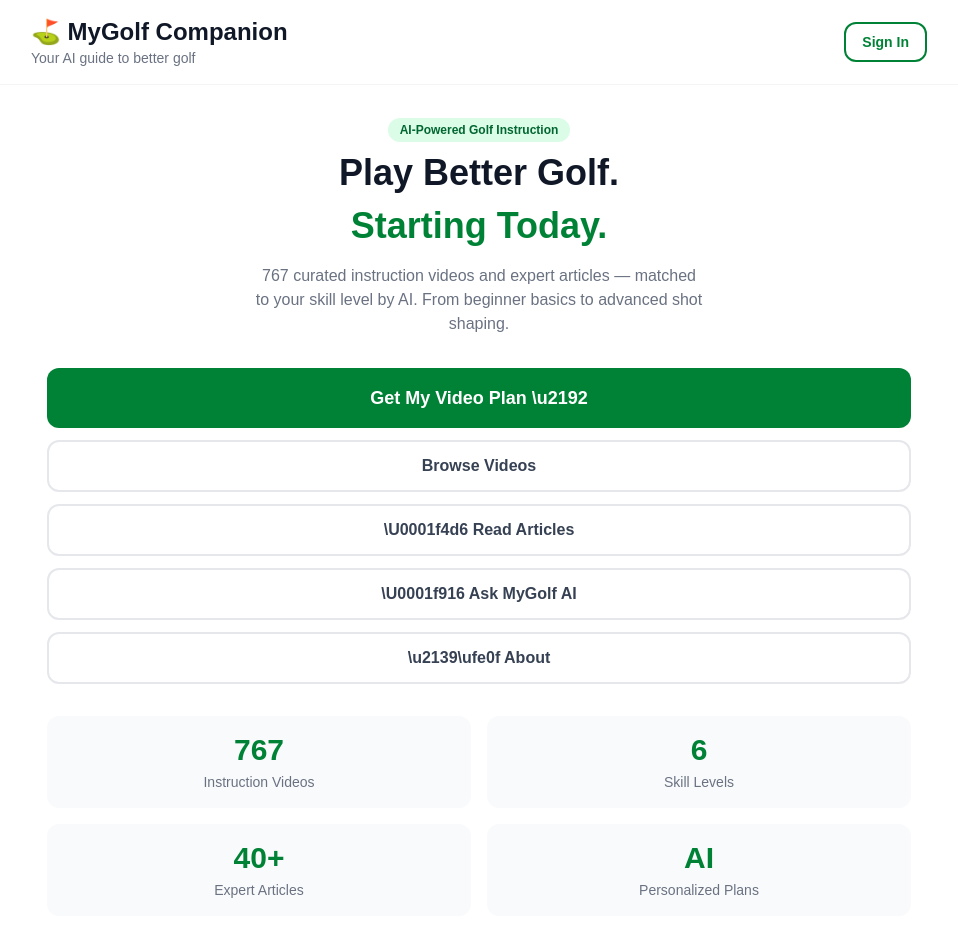
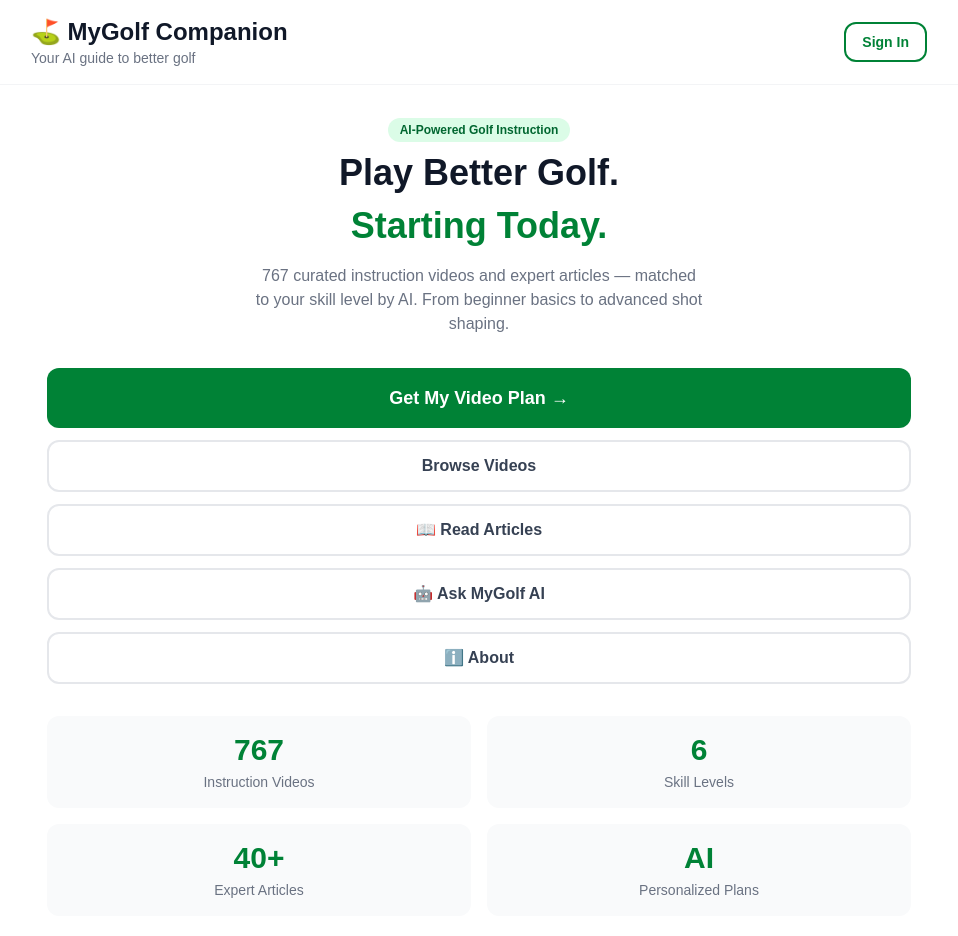
Before and after one commit to bd9356-gif/golf-ai-companion, a Next.js app: page / in a window 1280 px wide. Shown: the top 936 px of the page, without its empty margins (161-1119 px from the left). Built offline with nearby package versions, Linux system fonts and the light colour scheme; no server answers.

Commit message:
Fix landing page - clean emojis, Sign In button

```diff
--- a/app/page.js
+++ b/app/page.js
@@ -39,7 +39,7 @@ export default function HomePage() {
           </div>
           {user ? (
             <a href="/profile" className="text-sm font-semibold text-green-700 hover:underline">
-              \U0001f464 {userName}
+              👤 {userName}
             </a>
           ) : (
             <a href="/login" className="text-sm font-semibold text-green-700 border-2 border-green-700 rounded-xl px-4 py-2 hover:bg-green-50 transition-colors">
@@ -57,55 +57,33 @@ export default function HomePage() {
         </div>
 
         <div className="text-center mb-8">
-          <h2 className="text-4xl font-bold text-gray-900 mb-2 leading-tight">
-            Play Better Golf.
-          </h2>
-          <h2 className="text-4xl font-bold text-green-700 mb-4 leading-tight">
-            Starting Today.
-          </h2>
+          <h2 className="text-4xl font-bold text-gray-900 mb-2 leading-tight">Play Better Golf.</h2>
+          <h2 className="text-4xl font-bold text-green-700 mb-4 leading-tight">Starting Today.</h2>
           <p className="text-base text-gray-500 max-w-md mx-auto">
             767 curated instruction videos and expert articles — matched to your skill level by AI. From beginner basics to advanced shot shaping.
           </p>
         </div>
 
         <div className="space-y-3 mb-8">
-          <a
-            href="/onboarding"
-            className="block w-full px-6 py-4 bg-green-700 text-white rounded-xl font-bold text-lg hover:bg-green-800 transition-colors text-center"
-          >
-            Get My Video Plan \u2192
+          <a href="/onboarding" className="block w-full px-6 py-4 bg-green-700 text-white rounded-xl font-bold text-lg hover:bg-green-800 transition-colors text-center">
+            Get My Video Plan →
           </a>
-          <a
-            href="/videos"
-            className="block w-full px-6 py-3 border-2 border-gray-200 text-gray-700 rounded-xl font-semibold text-base hover:bg-gray-50 transition-colors text-center"
-          >
+          <a href="/videos" className="block w-full px-6 py-3 border-2 border-gray-200 text-gray-700 rounded-xl font-semibold text-base hover:bg-gray-50 transition-colors text-center">
             Browse Videos
           </a>
-          <a
-            href="/learn"
-            className="block w-full px-6 py-3 border-2 border-gray-200 text-gray-700 rounded-xl font-semibold text-base hover:bg-gray-50 transition-colors text-center"
-          >
-            \U0001f4d6 Read Articles
+          <a href="/learn" className="block w-full px-6 py-3 border-2 border-gray-200 text-gray-700 rounded-xl font-semibold text-base hover:bg-gray-50 transition-colors text-center">
+            📖 Read Articles
           </a>
-          <a
-            href="/videos?tab=ask"
-            className="block w-full px-6 py-3 border-2 border-gray-200 text-gray-700 rounded-xl font-semibold text-base hover:bg-gray-50 transition-colors text-center"
-          >
-            \U0001f916 Ask MyGolf AI
+          <a href="/videos?tab=ask" className="block w-full px-6 py-3 border-2 border-gray-200 text-gray-700 rounded-xl font-semibold text-base hover:bg-gray-50 transition-colors text-center">
+            🤖 Ask MyGolf AI
           </a>
           {hasPlan && (
-            <a
-              href="/plan"
-              className="block w-full px-6 py-3 border-2 border-green-200 text-green-700 rounded-xl font-semibold text-base hover:bg-green-50 transition-colors text-center"
-            >
-              \U0001f3af My Plan
+            <a href="/plan" className="block w-full px-6 py-3 border-2 border-green-200 text-green-700 rounded-xl font-semibold text-base hover:bg-green-50 transition-colors text-center">
+              🎯 My Plan
             </a>
           )}
-          <a
-            href="/about"
-            className="block w-full px-6 py-3 border-2 border-gray-200 text-gray-700 rounded-xl font-semibold text-base hover:bg-gray-50 transition-colors text-center"
-          >
-            \u2139\ufe0f About
+          <a href="/about" className="block w-full px-6 py-3 border-2 border-gray-200 text-gray-700 rounded-xl font-semibold text-base hover:bg-gray-50 transition-colors text-center">
+            ℹ️ About
           </a>
         </div>
 
```
